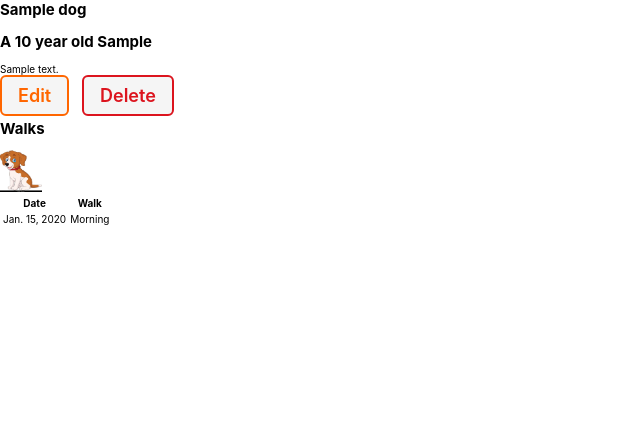
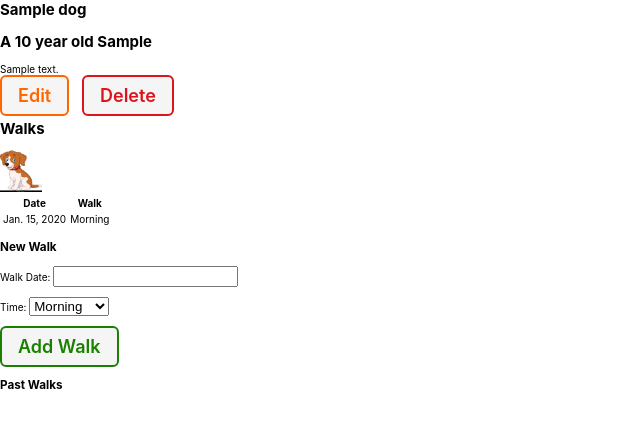
Before and after one commit to c-fasano/dog_collector, a Django app: page /dogs/1/ in a window 1280 px wide. Shown: the part 368-800 px from the top of the page, without its empty margins (0-640 px from the left). Run offline with Django 3.2, Linux system fonts and the light colour scheme; tables that the repository leaves empty hold one stand-in row (values such as "Sample post").

Commit message:
update detail view function and html

```diff
--- a/main_app/forms.py
+++ b/main_app/forms.py
@@ -1,5 +1,5 @@
 from django.forms import ModelForm
-from .models import Feeding, Walk
+from .models import Walk
 
 class WalkForm(ModelForm):
   class Meta:
--- a/main_app/templates/dogs/detail.html
+++ b/main_app/templates/dogs/detail.html
@@ -48,4 +48,18 @@
   </section>
 </div>
 
+<h3>New Walk</h3>
+<form
+  method="post"
+  class="subsection-content"
+>
+  {% csrf_token %}
+  {{ walk_form.as_p }}
+  <button type="submit" class="btn submit">Add Walk</button>
+</form>
+<h3>Past Walks</h3>
+<table>
+
+</table>
+
 {% endblock %}
--- a/main_app/views.py
+++ b/main_app/views.py
@@ -1,7 +1,7 @@
 from django.shortcuts import render
 from django.views.generic.edit import CreateView, UpdateView, DeleteView
 from .models import Dog
-
+from .forms import WalkForm
 # Create your views here.
 
 def about(request):
@@ -16,7 +16,8 @@ def home(request):
 
 def dogs_detail(request, dog_id):
   dog = Dog.objects.get(id=dog_id)
-  return render(request, 'dogs/detail.html', { 'dog': dog })
+  walk_form = WalkForm()
+  return render(request, 'dogs/detail.html', { 'dog': dog, 'walk_form': walk_form })
 
 class DogCreate(CreateView):
   model = Dog
```
